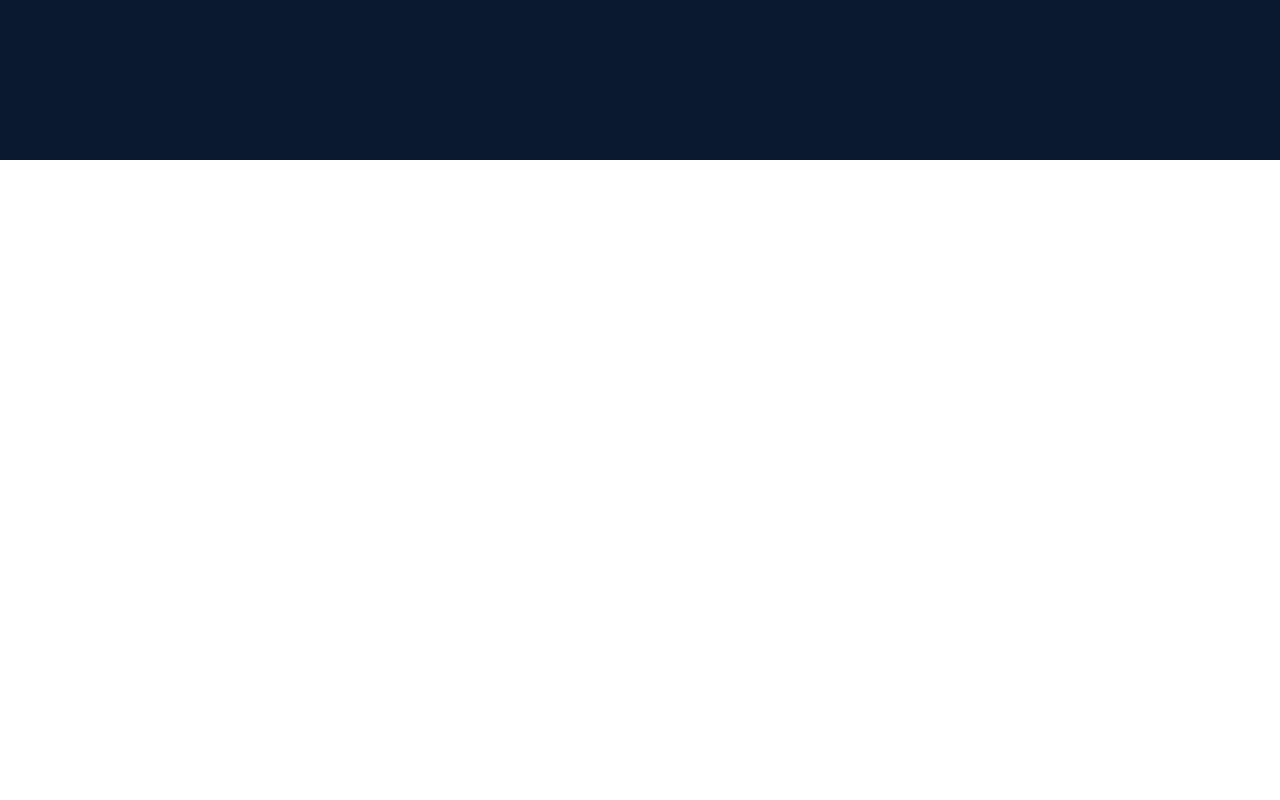
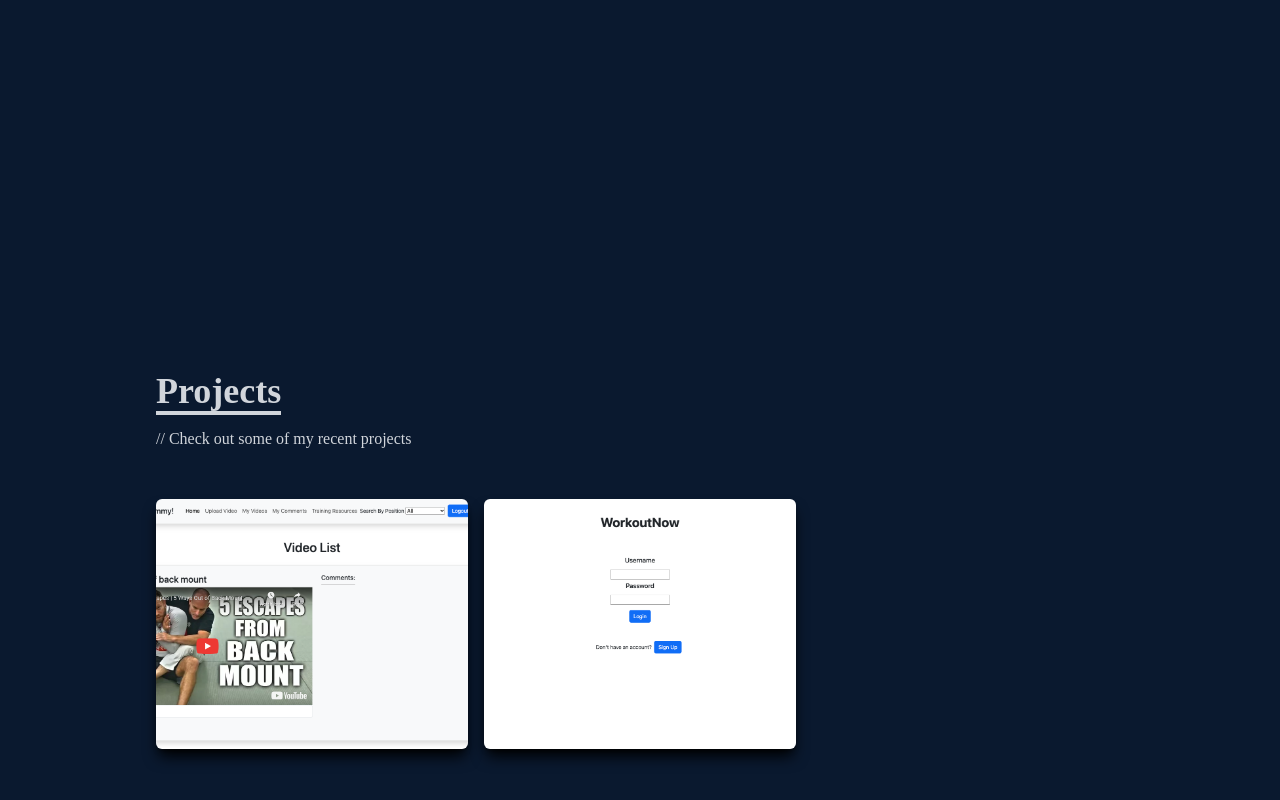
Before and after one commit to wowjimmyparrish/Portfolio, a React (Create React App) app: page / in a window 1280 px wide. Shown: the part 2240-3040 px from the top of the page. Before the commit the page ends 2400 px from the top, so only its background shows below. Built offline with nearby package versions, Linux system fonts and the light colour scheme.

Commit message:
added projects component

```diff
--- a/src/App.js
+++ b/src/App.js
@@ -2,6 +2,7 @@
 import Home from "./components/Home";
 import About from "./components/About";
 import Skills from "./components/Skills";
+import Projects from "./components/Projects";
 function App() {
   return (
     <div>
@@ -9,6 +10,7 @@
       <Home />
       <About />
       <Skills />
+      <Projects />
     </div>
   );
 }
--- /dev/null
+++ b/src/components/Projects.jsx
@@ -0,0 +1,88 @@
+import React from "react";
+import BjjHub from "../assets/bjjhub.png";
+import WorkoutNow from "../assets/workoutnow.png";
+
+function Projects() {
+  return (
+    <div
+      name="projects"
+      className="w-full md:h-screen text-gray-300 bg-[#0a192f]"
+    >
+      <div className="max-w-[1000px] mx-auto px-4 flex flex-col justify-center h-full w-full">
+        <div className="pb-8">
+          <p className="text-4xl font-bold inline border-b-4 border-gray-300 text-gray-300">
+            Projects
+          </p>
+          <p className="py-4">// Check out some of my recent projects</p>
+        </div>
+
+        {/* Container */}
+        <div className="grid sm:grid-cols-2 md:grid-cols-3 gap-4">
+          {/* Grid-Item */}
+          <div
+            style={{ backgroundImage: `url(${BjjHub})` }}
+            className="shadow-lg shadow-black group container rounded-md flex justify-center items-center mx-auto content-div"
+          >
+            {/* Hover Effects */}
+            <div className="opacity-0 group-hover:opacity-100 ">
+              <span className="text-2xl font bold text-white tracking-wider ">
+                {" "}
+                React/Rails Application
+              </span>
+              <div className="pt-8 text-center ">
+                <a href="https://bjjhub-app.onrender.com">
+                  <button
+                    className="text-center rounded-lg px-4 py-3 m-2
+                       bg-white text-gray-700 font-bold text-lg"
+                  >
+                    Site
+                  </button>
+                </a>
+                <a href="https://github.com/wowjimmyparrish/bjjhub.git">
+                  <button
+                    className="text-center rounded-lg px-4 py-3 m-2
+                       bg-white text-gray-700 font-bold text-lg"
+                  >
+                    GitHub
+                  </button>
+                </a>
+              </div>
+            </div>
+          </div>
+          <div
+            style={{ backgroundImage: `url(${WorkoutNow})` }}
+            className="shadow-lg shadow-black group container rounded-md flex justify-center items-center mx-auto content-div"
+          >
+            {/* Hover Effects */}
+            <div className="opacity-0 group-hover:opacity-100 ">
+              <span className="text-2xl font bold text-white tracking-wider ">
+                {" "}
+                React/Rails Application
+              </span>
+              <div className="pt-8 text-center ">
+                <a href="https://workoutnow-app.onrender.com">
+                  <button
+                    className="text-center rounded-lg px-4 py-3 m-2
+                       bg-white text-gray-700 font-bold text-lg"
+                  >
+                    Site
+                  </button>
+                </a>
+                <a href="https://github.com/wowjimmyparrish/workoutnow.git">
+                  <button
+                    className="text-center rounded-lg px-4 py-3 m-2
+                       bg-white text-gray-700 font-bold text-lg"
+                  >
+                    GitHub
+                  </button>
+                </a>
+              </div>
+            </div>
+          </div>
+        </div>
+      </div>
+    </div>
+  );
+}
+
+export default Projects;
--- a/src/index.css
+++ b/src/index.css
@@ -14,3 +14,18 @@
     @apply cursor-pointer;
   }
 }
+
+.content-div {
+  background-repeat: no-repeat;
+  background-size: cover;
+  background-position: center;
+  height: 250px;
+}
+
+.content-div:hover {
+  background-image: linear-gradient(
+    to right,
+    rgba(112, 157, 255, 0.8),
+    hsla(242, 74%, 61%, 0.8)
+  ) !important;
+}
```
Also changed, not shown: src/assets/bjjhub.png (added), src/assets/workoutnow.png (added).
